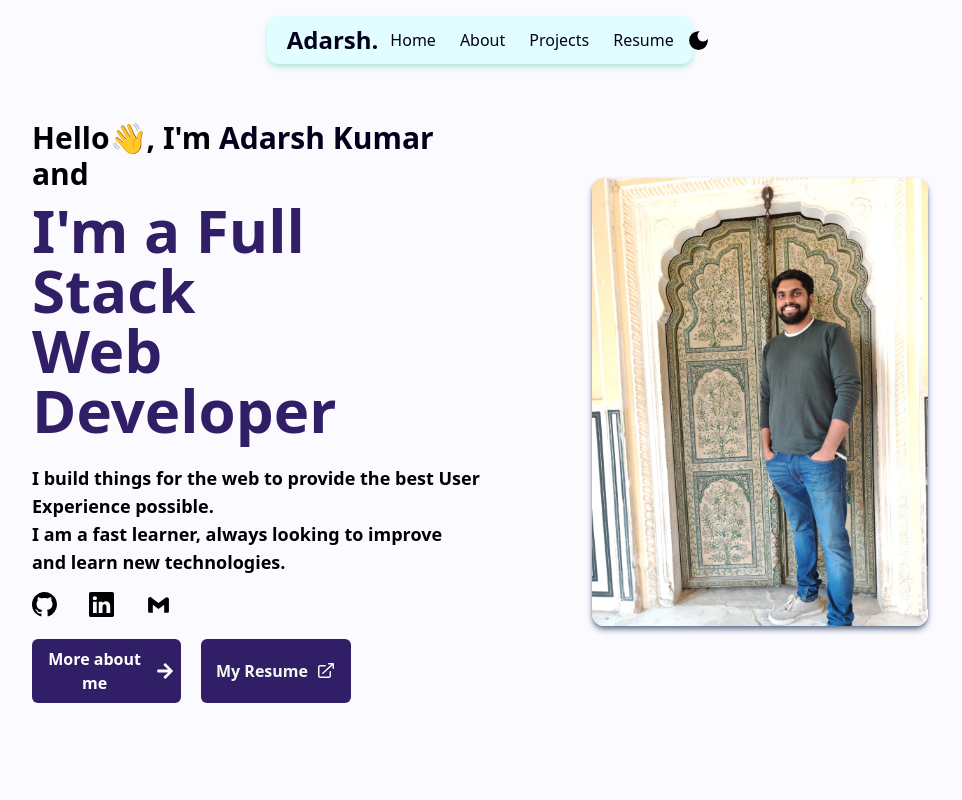
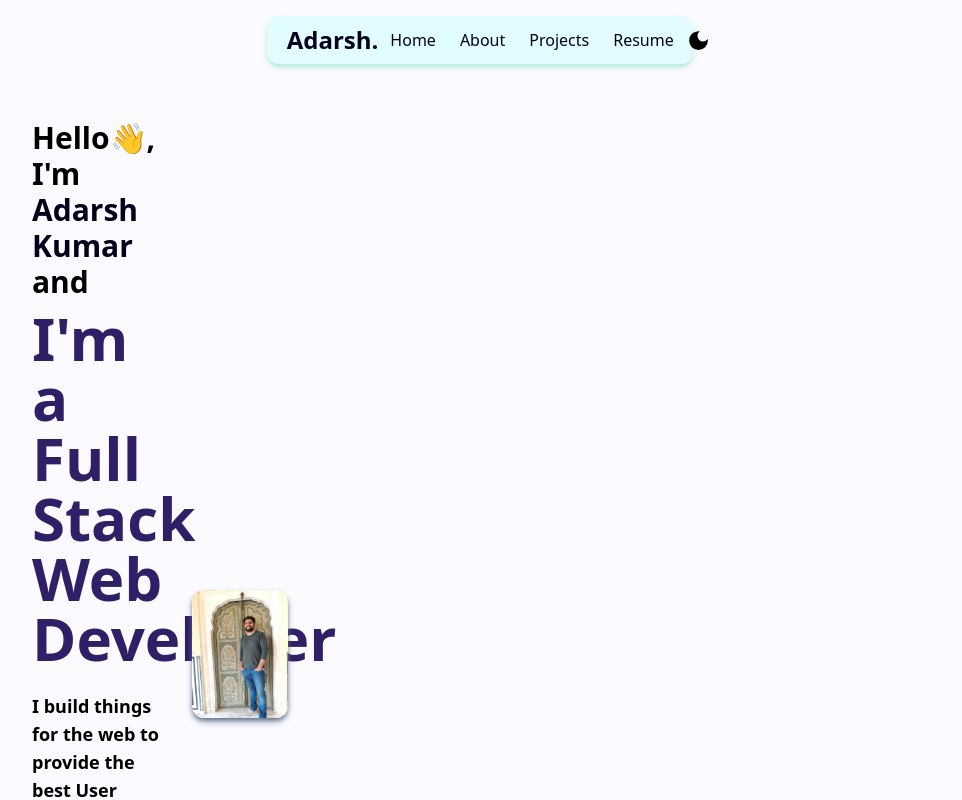
Before and after one commit to Adarshkumar03/portfolio, a React (Vite) app: page / in a window 1280 px wide. Shown: the top 800 px of the page, without its empty margins (160-1122 px from the left). Built offline with nearby package versions, Linux system fonts and the light colour scheme.

Commit message:
update app.tsx

```diff
--- a/src/App.tsx
+++ b/src/App.tsx
@@ -1,24 +1,36 @@
 import { Routes, Route, Outlet } from "react-router-dom";
 import Home from "./routes/Home";
 import About from "./routes/About";
-import Contact from "./routes/Contact";
 import Projects from "./routes/Projects";
 import Navbar from "./components/Navbar";
 import NavbarMobile from "./components/NavbarMobile";
 import useMediaQuery from "./hooks/useMediaQuery";
 import { useLocation } from "react-router-dom";
+import { useEffect, useState } from "react";
 
 function Layout() {
   const isBreakout = useMediaQuery(768);
   const location = useLocation();
 
+  // Close the mobile menu when navigating to a new route
+  useEffect(() => {
+    setIsOpen(false); // Assuming your NavbarMobile has isOpen state
+  }, [location]);
+
+  const [isOpen, setIsOpen] = useState(false);
+
   return (
     <div className="bg-[#FAFAFF] dark:bg-[#03001C] min-h-screen pt-16 xl:pt-20">
-      {isBreakout ? <NavbarMobile /> : <Navbar />}
-      <Outlet />
+      {isBreakout ? (
+        <NavbarMobile isOpen={isOpen} setIsOpen={setIsOpen} />
+      ) : (
+        <Navbar />
+      )}
+      <div className="max-w-screen-sm">
+        <Outlet />
+      </div>
     </div>
   );
-
 }
 
 function App() {
@@ -28,7 +40,6 @@ function App() {
         <Route element={<Layout />}>
           <Route path="/" element={<Home />} />
           <Route path="/about" element={<About />} />
-          <Route path="/contact" element={<Contact />} />
           <Route path="/projects" element={<Projects />} />
         </Route>
       </Routes>
--- a/src/components/NavbarMobile.tsx
+++ b/src/components/NavbarMobile.tsx
@@ -4,9 +4,7 @@ import ThemeToggle from "./ThemeToggle";
 import { GiHamburgerMenu } from "react-icons/gi";
 import { ImCross } from "react-icons/im";
 
-export default function NavbarMobile() {
-  const [isOpen, setIsOpen] = useState(false);
-
+export default function NavbarMobile({ isOpen, setIsOpen }) {
   return (
     <nav
       className={`w-11/12 px-2 fixed top-3 flex justify-between bg-[#E2FDFF]
```
Lines whose indentation alone changed are shown as unchanged.
